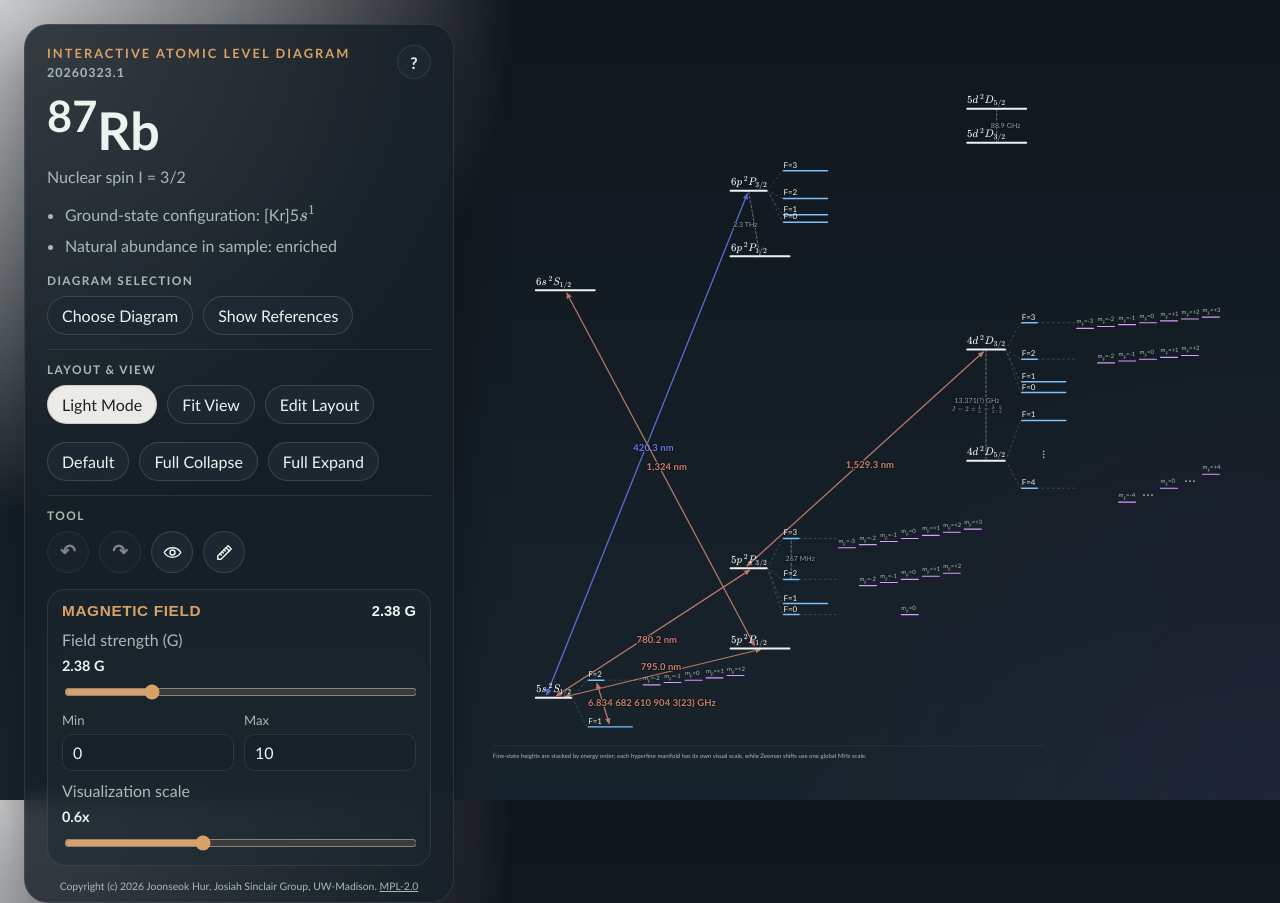
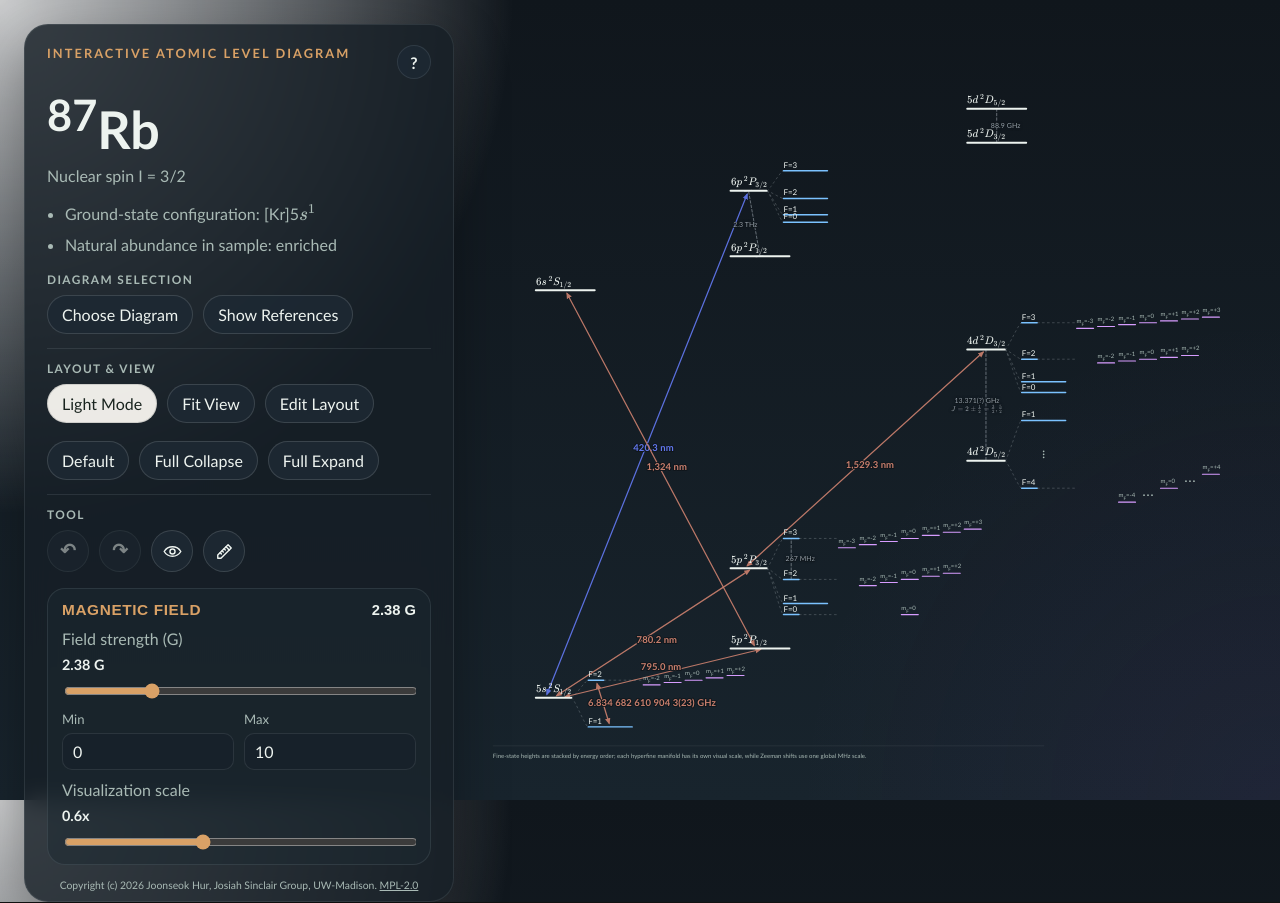
Before and after one commit to SinclairQuantumLab/Interactive-level-diagram, a plain HTML site: page index.html in a window 1280 px wide. Drawn offline with Linux system fonts and the light colour scheme.

Commit message:
Hide stale app version before runtime loads

```diff
--- a/index.html
+++ b/index.html
@@ -45,7 +45,7 @@
       <div class="hero-header">
         <div class="hero-title-block">
           <p class="eyebrow" id="hero-kicker">Interactive Atomic Level Diagram</p>
-          <p class="app-version" id="app-version">20260323.1</p>
+          <p class="app-version" id="app-version" hidden></p>
         </div>
         <button id="help-toggle" class="help-toggle" type="button" aria-label="How to use" title="How to use" aria-expanded="false" aria-controls="help-panel">?</button>
       </div>
@@ -253,7 +253,7 @@
   <script id="app-config-yaml" type="application/x-yaml">
 ui:
   appTitle: Interactive atomic level diagram
-  appVersion: "20260323.1"
+  appVersion: ""
 
 canvas:
   width: 1440
--- a/src/app-core.js
+++ b/src/app-core.js
@@ -82,7 +82,7 @@ const controlStack = document.querySelector(".control-stack");
 const DEFAULT_APP_CONFIG = {
   ui: {
     appTitle: "Interactive atomic level diagram",
-    appVersion: "20260323.1",
+    appVersion: "",
   },
   canvas: {
     width: 1440,
```
